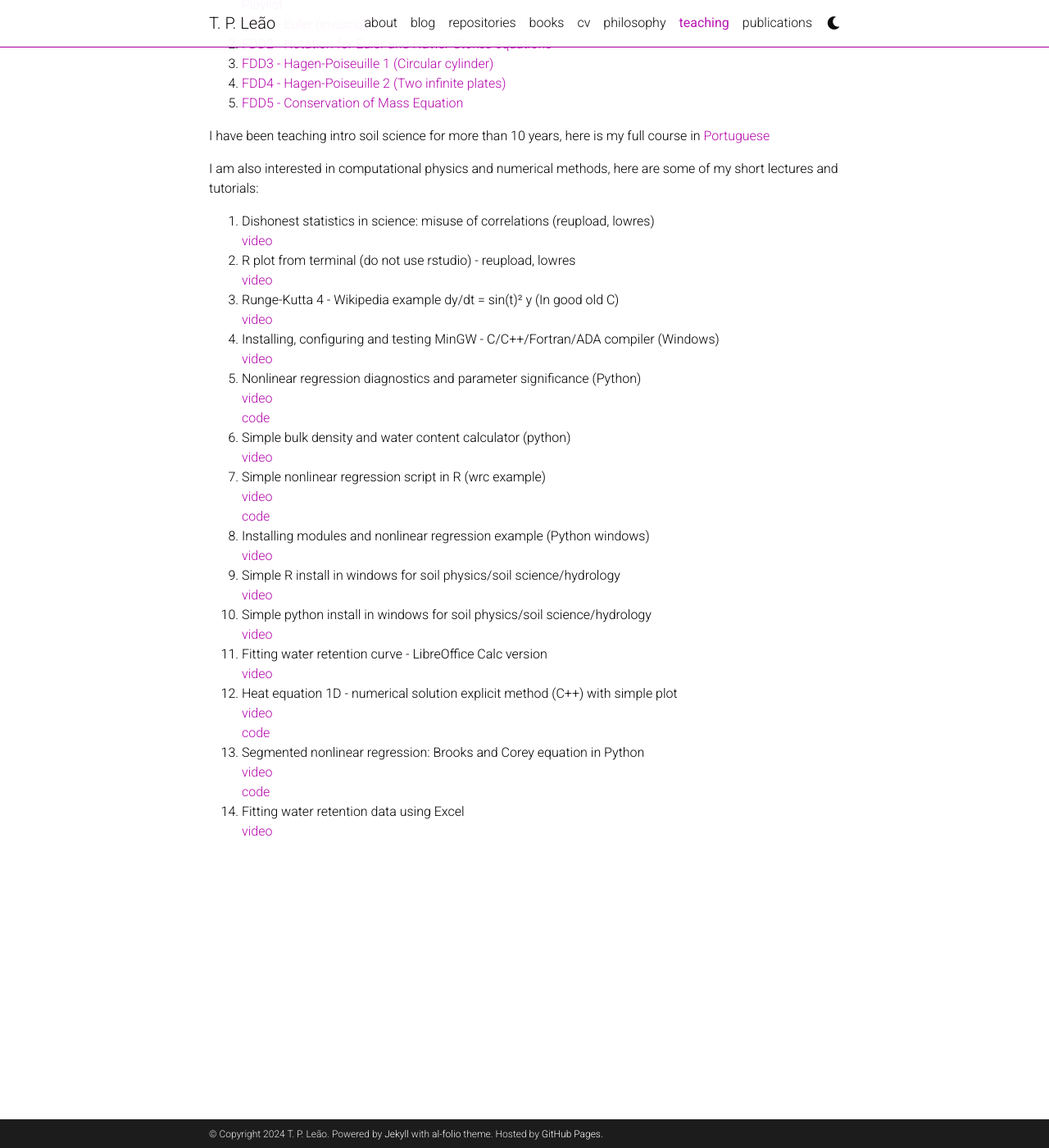
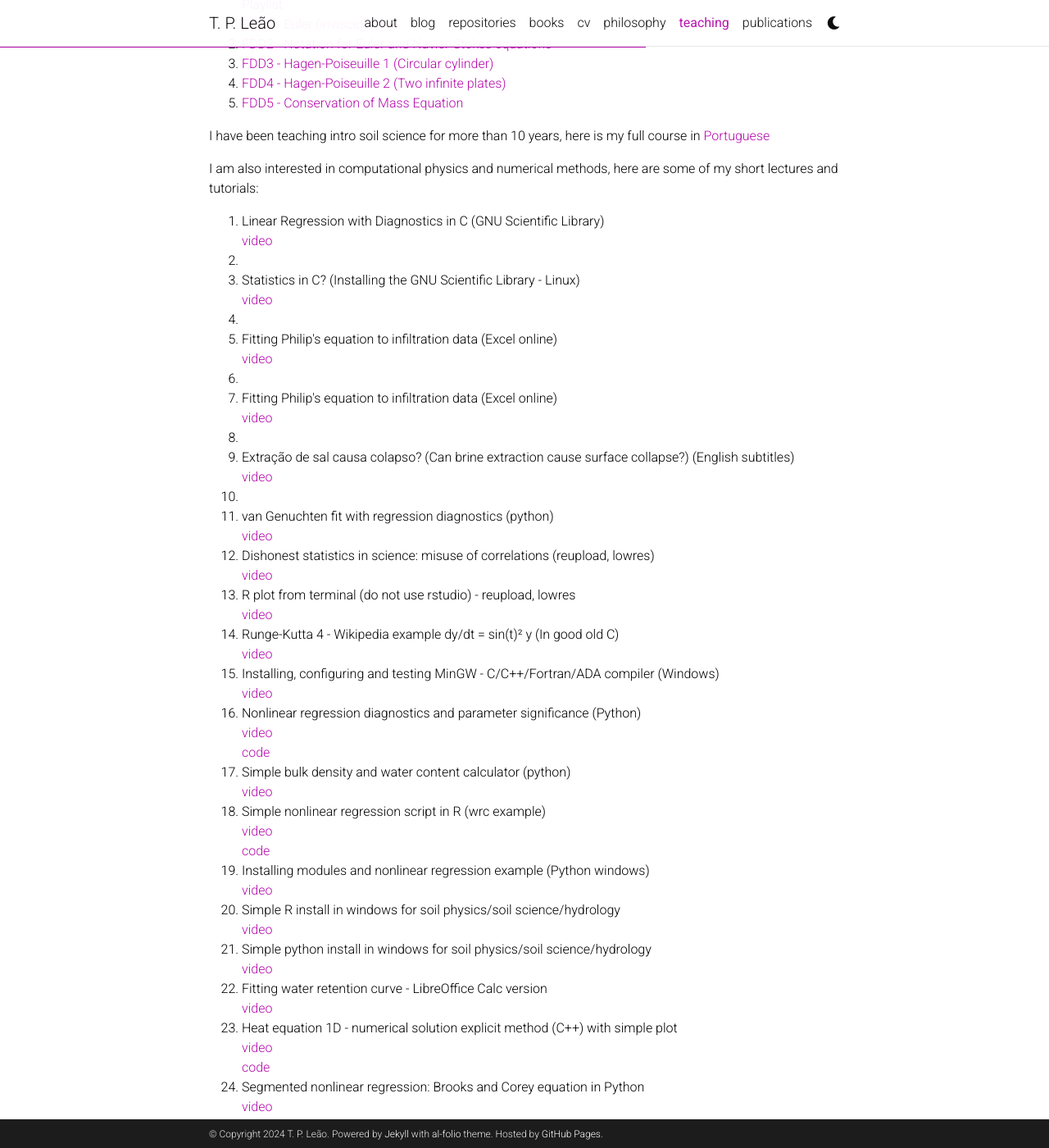
Before and after one commit to leaot/leaot.github.io, a Jekyll site: the page built from _pages/teaching.md, in a window 1280 px wide and 1400 px high, scrolled down 231 px. Shown: the whole window at 82% size. Built offline with Jekyll 4.4.1, drawn with Linux system fonts in a browser that asks for light colours; comment, search, counter and statistics services are not loaded; a style sheet for code colours, icons or effects is not loaded.

Commit message:
Update teaching.md

```diff
--- a/_pages/teaching.md
+++ b/_pages/teaching.md
@@ -21,6 +21,30 @@ I have been teaching intro soil science for more than 10 years, here is my full
 I am also interested in computational physics and numerical methods, here are some of my short lectures and tutorials:
 
 <ol>
+
+<li>
+Linear Regression with Diagnostics in C (GNU Scientific Library)
+  <br/> <a href=" https://youtu.be/TQRN8rITaS4" >video</a></li>
+<li>
+<li>
+Statistics in C? (Installing the GNU Scientific Library - Linux)
+  <br/> <a href=" https://youtu.be/UmpFM2HEhg4" >video</a></li>
+<li>
+<li>
+Fitting Philip's equation to infiltration data (Excel online)
+  <br/> <a href=" https://youtu.be/7mrs7Eh574o" >video</a></li>
+<li>
+<li>
+Fitting Philip's equation to infiltration data (Excel online)
+  <br/> <a href=" https://youtu.be/7mrs7Eh574o" >video</a></li>
+<li>
+<li>
+Extração de sal causa colapso? (Can brine extraction cause surface collapse?) (English subtitles)
+  <br/> <a href=" https://youtu.be/EzjM2sR8ozE" >video</a></li>
+<li>
+<li>
+van Genuchten fit with regression diagnostics (python)
+  <br/> <a href=" https://youtu.be/MN2CkEzncmw" >video</a></li>
 <li>
 Dishonest statistics in science: misuse of correlations (reupload, lowres)
 <br/> <a href=" https://youtu.be/Iv8OcnmW0Bo" >video</a></li>
```
